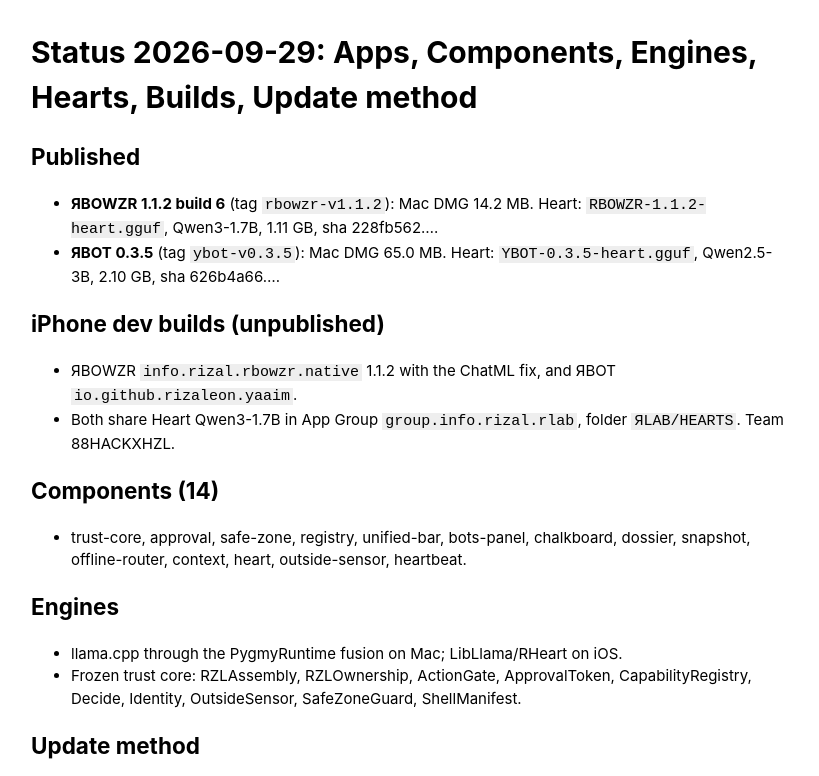
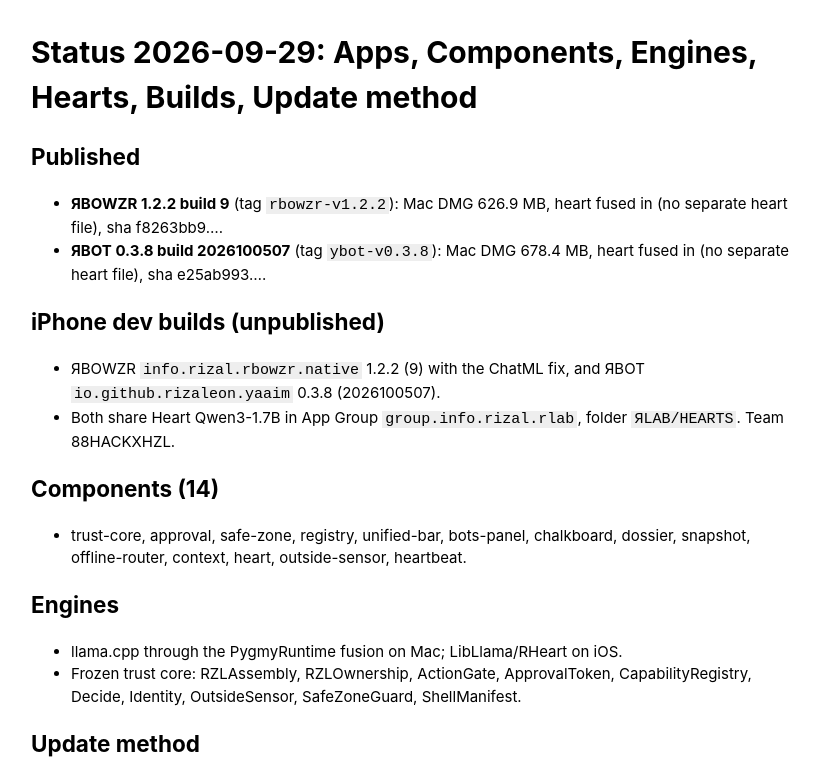
Before and after one commit to rizalward/rizal.pw, a plain HTML site: page docs/status-2026-09-29.html in a window 1280 px wide. Shown: the top 776 px of the page, without its empty margins (229-1048 px from the left). Drawn offline with Linux system fonts and the light colour scheme.

Commit message:
Cosmetic: ЯBOT egg-only tile icon; status page versions -> 1.2.2 (9) / 0.3.8 (2026100507)

```diff
--- a/docs/status-2026-09-29.html
+++ b/docs/status-2026-09-29.html
@@ -2,12 +2,12 @@
 <h1>Status 2026-09-29: Apps, Components, Engines, Hearts, Builds, Update method</h1>
 <h2>Published</h2>
 <ul>
-<li><b>ЯBOWZR 1.1.2 build 6</b> (tag <code>rbowzr-v1.1.2</code>): Mac DMG 14.2 MB. Heart: <code>RBOWZR-1.1.2-heart.gguf</code>, Qwen3-1.7B, 1.11 GB, sha 228fb562….</li>
-<li><b>ЯBOT 0.3.5</b> (tag <code>ybot-v0.3.5</code>): Mac DMG 65.0 MB. Heart: <code>YBOT-0.3.5-heart.gguf</code>, Qwen2.5-3B, 2.10 GB, sha 626b4a66….</li>
+<li><b>ЯBOWZR 1.2.2 build 9</b> (tag <code>rbowzr-v1.2.2</code>): Mac DMG 626.9 MB, heart fused in (no separate heart file), sha f8263bb9….</li>
+<li><b>ЯBOT 0.3.8 build 2026100507</b> (tag <code>ybot-v0.3.8</code>): Mac DMG 678.4 MB, heart fused in (no separate heart file), sha e25ab993….</li>
 </ul>
 <h2>iPhone dev builds (unpublished)</h2>
 <ul>
-<li>ЯBOWZR <code>info.rizal.rbowzr.native</code> 1.1.2 with the ChatML fix, and ЯBOT <code>io.github.rizaleon.yaaim</code>.</li>
+<li>ЯBOWZR <code>info.rizal.rbowzr.native</code> 1.2.2 (9) with the ChatML fix, and ЯBOT <code>io.github.rizaleon.yaaim</code> 0.3.8 (2026100507).</li>
 <li>Both share Heart Qwen3-1.7B in App Group <code>group.info.rizal.rlab</code>, folder <code>ЯLAB/HEARTS</code>. Team 88HACKXHZL.</li>
 </ul>
 <h2>Components (14)</h2>
```
Also changed, not shown: potlatch/icons/ybot.png.
